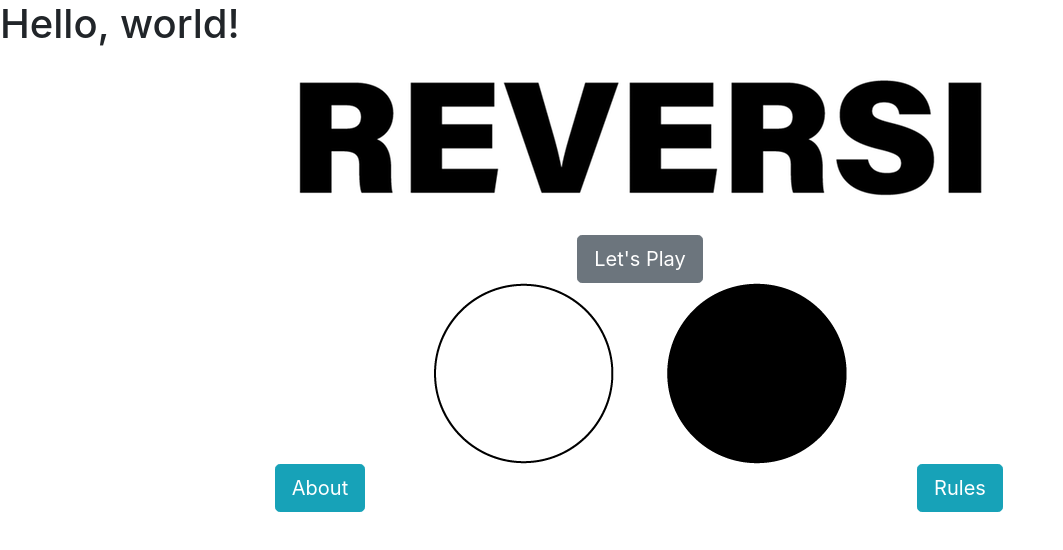
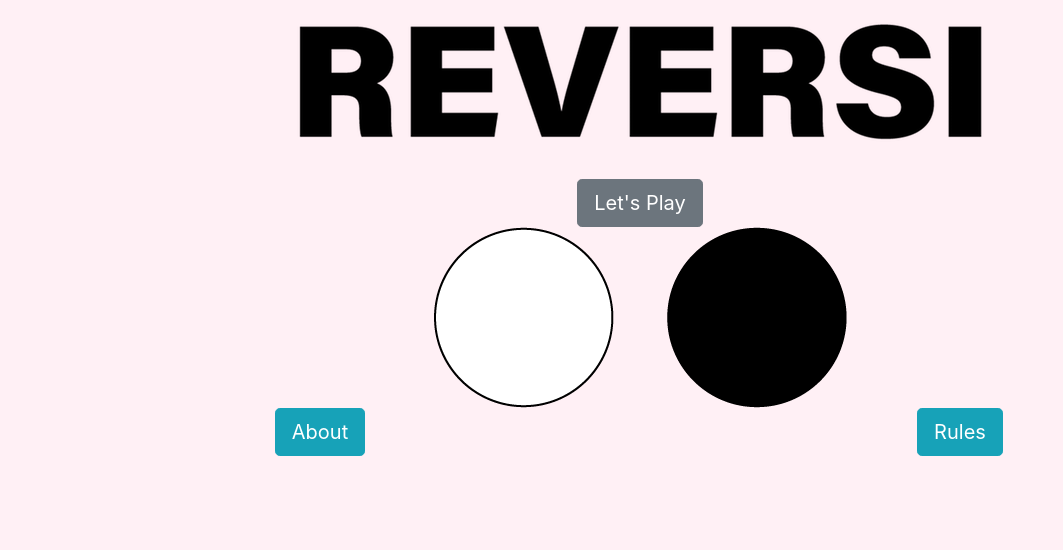
Before and after one commit to joycezxu/reversi, a website: page public/index.html in a window 1280 px wide. Shown: the whole page, without its empty margins (0-1063 px from the left). Drawn offline with nearby package versions, Linux system fonts and the light colour scheme.

Commit message:
Update index.html

```diff
--- a/public/index.html
+++ b/public/index.html
@@ -6,16 +6,13 @@
     <meta name="viewport" content="width=device-width, initial-scale=1, shrink-to-fit=no">
 <style>
   body {
-    background-image: url("assets/images/gradient.png");
+    background-image: url("assets/images/gradient.jpg");
   }
 </style>
 
     <!-- Bootstrap CSS -->
     <link rel="stylesheet" href="https://stackpath.bootstrapcdn.com/bootstrap/4.1.1/css/bootstrap.min.css" integrity="sha384-WskhaSGFgHYWDcbwN70/dfYBj47jz9qbsMId/iRN3ewGhXQFZCSftd1LZCfmhktB" crossorigin="anonymous">
 
-  </head>
-  <body>
-    <h1>Hello, world!</h1>
   </head>
   <body>
     <div class="container-fluid text-center">
```
